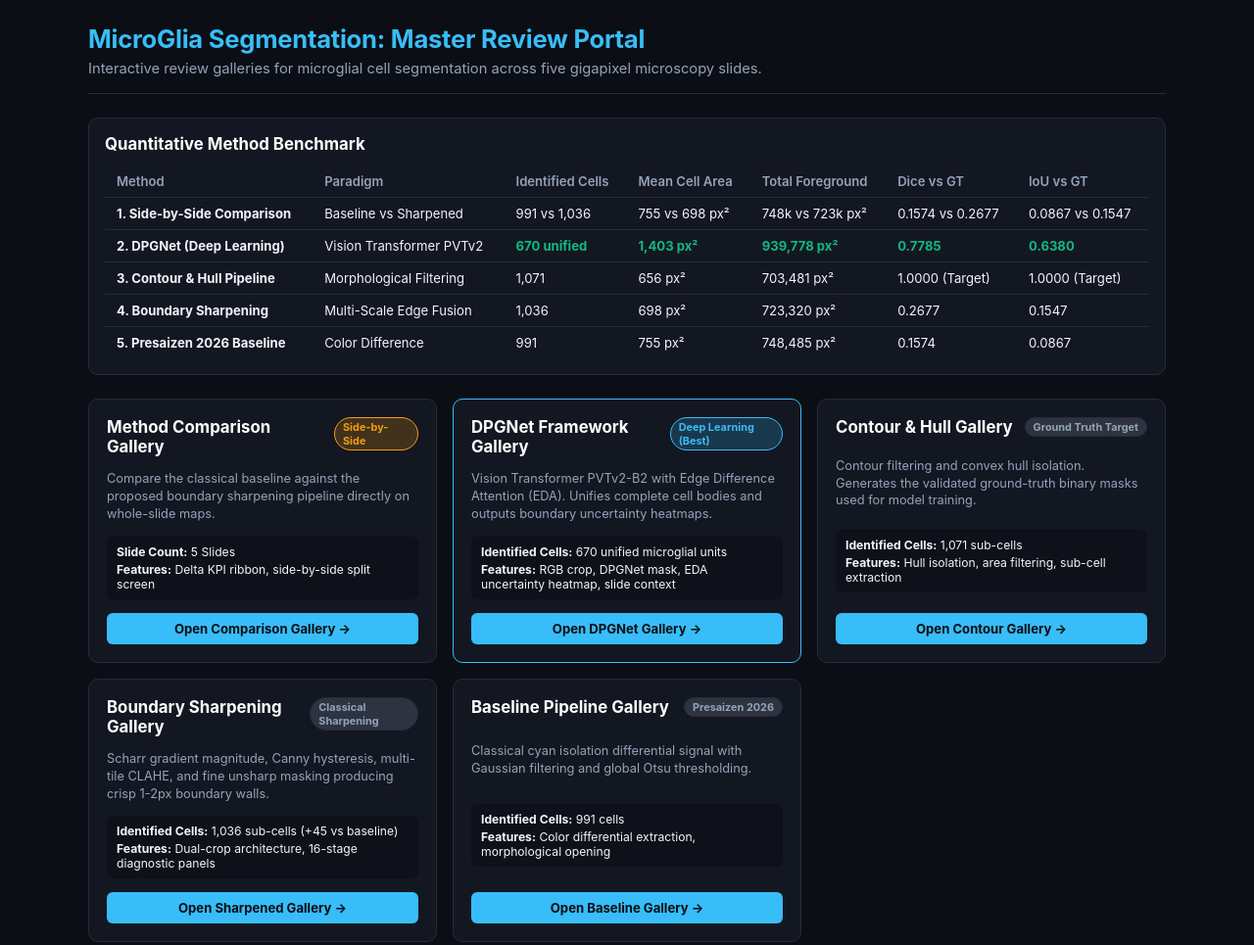
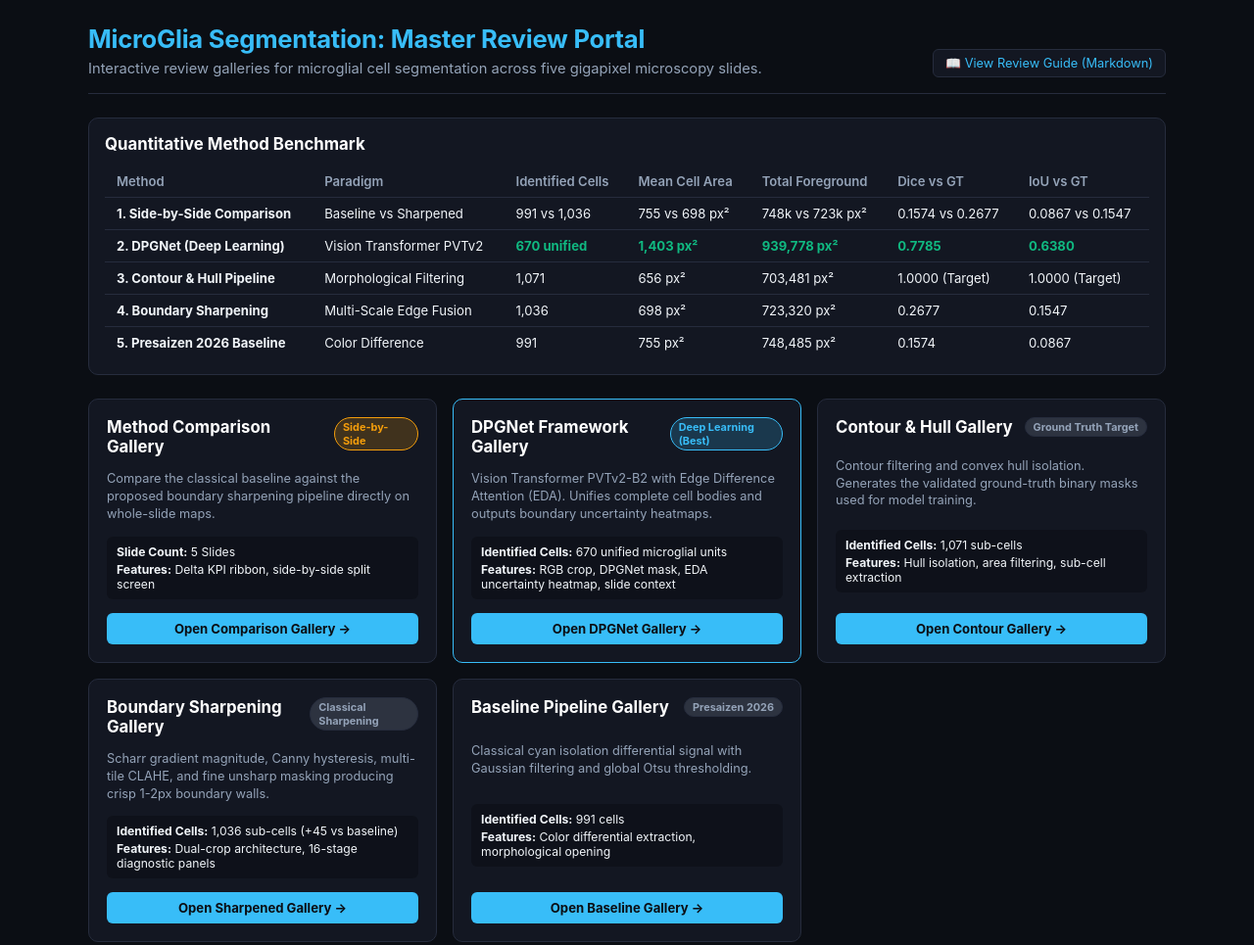
Before and after one commit to dpartuk/MicroGlia, a plain HTML site: page index.html in a window 1280 px wide. Shown: the whole page at 98% size. Drawn offline with Linux system fonts and the light colour scheme.

Commit message:
Add review guide README_FOR_PROFESSOR.md and link in index.html

```diff
--- a/index.html
+++ b/index.html
@@ -154,9 +154,12 @@
 </head>
 <body>
 <div class="container">
-  <header>
-    <h1>MicroGlia Segmentation: Master Review Portal</h1>
-    <p class="subtitle">Interactive review galleries for microglial cell segmentation across five gigapixel microscopy slides.</p>
+  <header style="display:flex; justify-content:space-between; align-items:flex-end; flex-wrap:wrap; gap:12px;">
+    <div>
+      <h1>MicroGlia Segmentation: Master Review Portal</h1>
+      <p class="subtitle">Interactive review galleries for microglial cell segmentation across five gigapixel microscopy slides.</p>
+    </div>
+    <a href="README_FOR_PROFESSOR.md" style="font-size:0.80rem; color:var(--accent); text-decoration:none; padding:6px 12px; border:1px solid var(--border); border-radius:6px; background:var(--panel);">📖 View Review Guide (Markdown)</a>
   </header>
 
   <!-- Summary Benchmark -->
```
Also changed, not shown: 1 other file.
